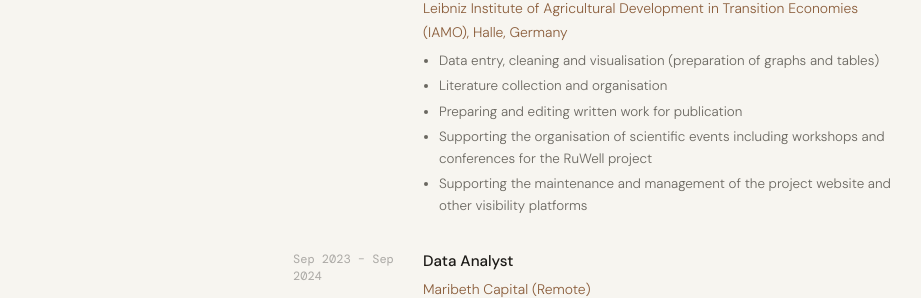
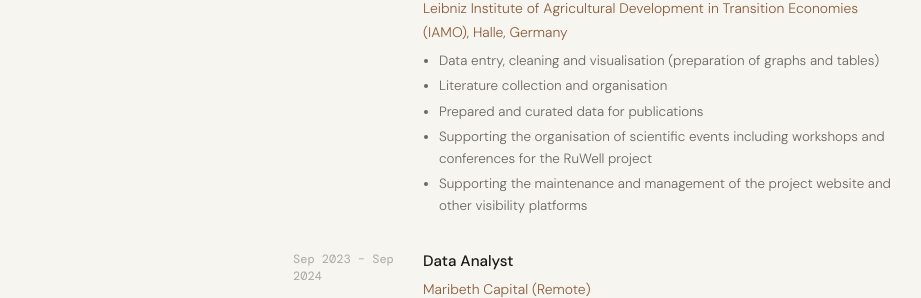
Before and after one commit to ireneundiandeye/Ireneundiandeye.github.io, a Jekyll site: the page built from _pages/cv.html, in a window 1280 px wide and 900 px high, scrolled down 934 px. Shown: the part 157-455 px from the top of the window, without its empty margins (179-1100 px from the left). Built offline with Jekyll 4.4.1, drawn with Linux system fonts in a browser that asks for light colours.

Commit message:
Update IAMO bullet on CV page

```diff
--- a/_pages/cv.html
+++ b/_pages/cv.html
@@ -72,7 +72,7 @@
               <ul>
                 <li>Data entry, cleaning and visualisation (preparation of graphs and tables)</li>
                 <li>Literature collection and organisation</li>
-                <li>Preparing and editing written work for publication</li>
+                <li>Prepared and curated data for publications</li>
                 <li>Supporting the organisation of scientific events including workshops and conferences for the RuWell project</li>
                 <li>Supporting the maintenance and management of the project website and other visibility platforms</li>
               </ul>
```
